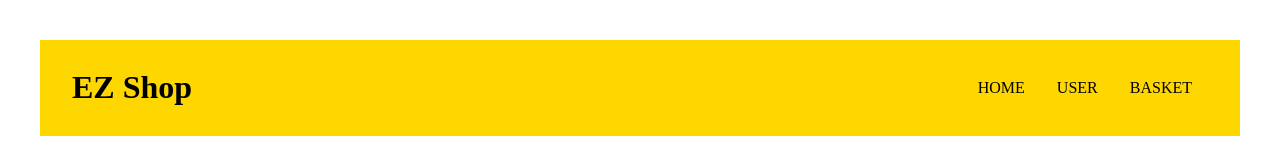
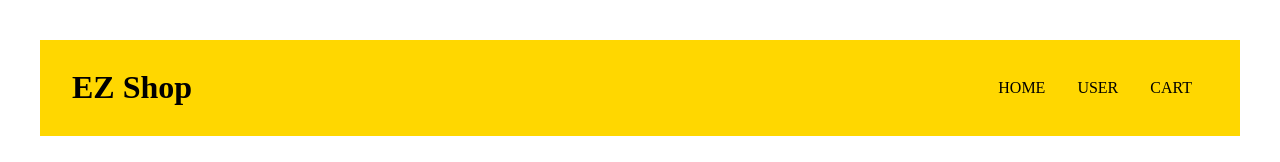
Before and after one commit to StanislasAubert3WA/EZShopping, a React (Vite) app: page / in a window 1280 px wide. Shown: the top 162 px of the page. Built offline with nearby package versions, Linux system fonts and the light colour scheme; no server answers.

Commit message:
nav modif

```diff
--- a/src/components/Nav.jsx
+++ b/src/components/Nav.jsx
@@ -15,7 +15,7 @@ const Nav = () => {
             <Link to="/user">User</Link>
           </li>
           <li>
-            <Link to="/user/basket">Basket</Link>
+            <Link to="/user/cart">Cart</Link>
           </li>
         </ul>
       <Outlet />
```
